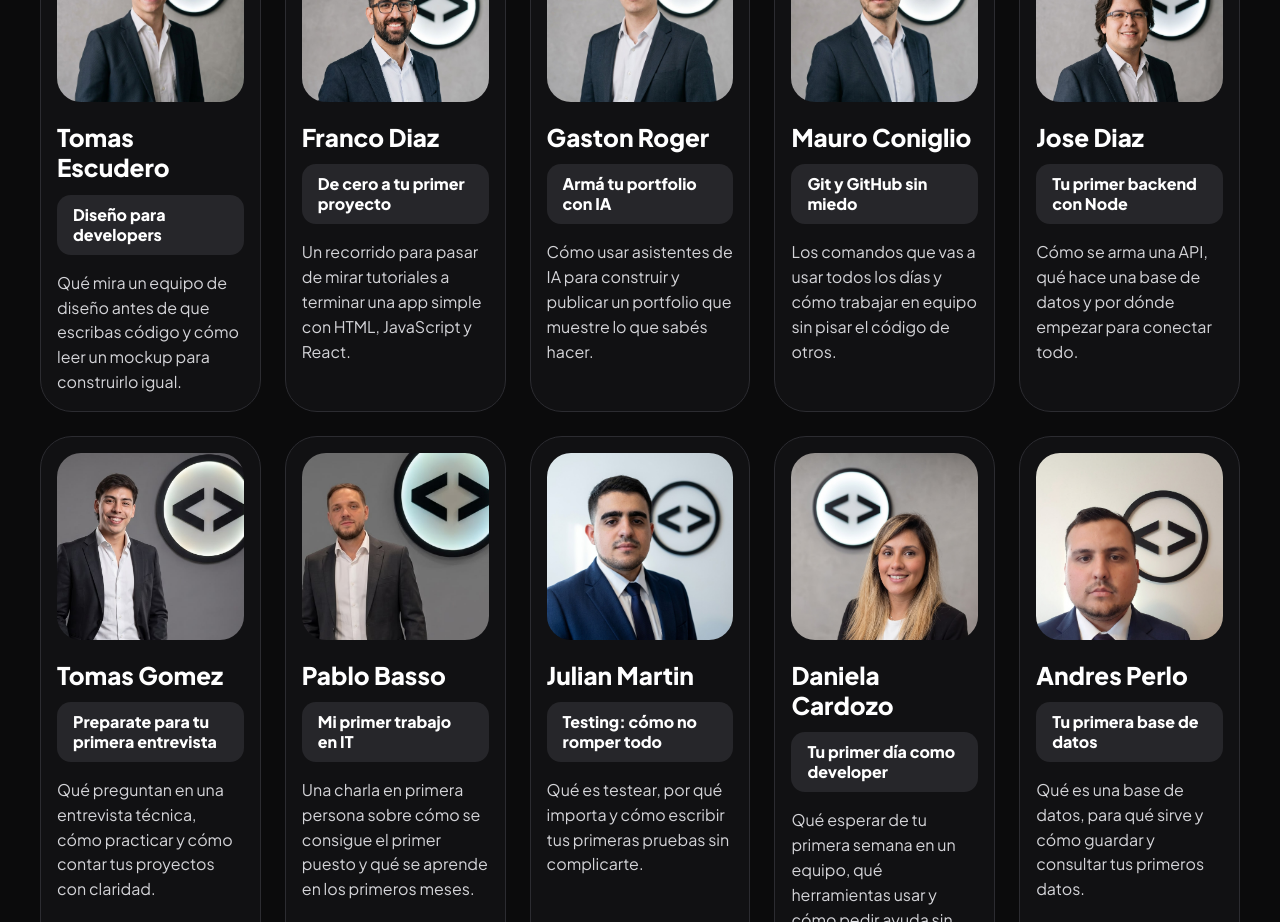
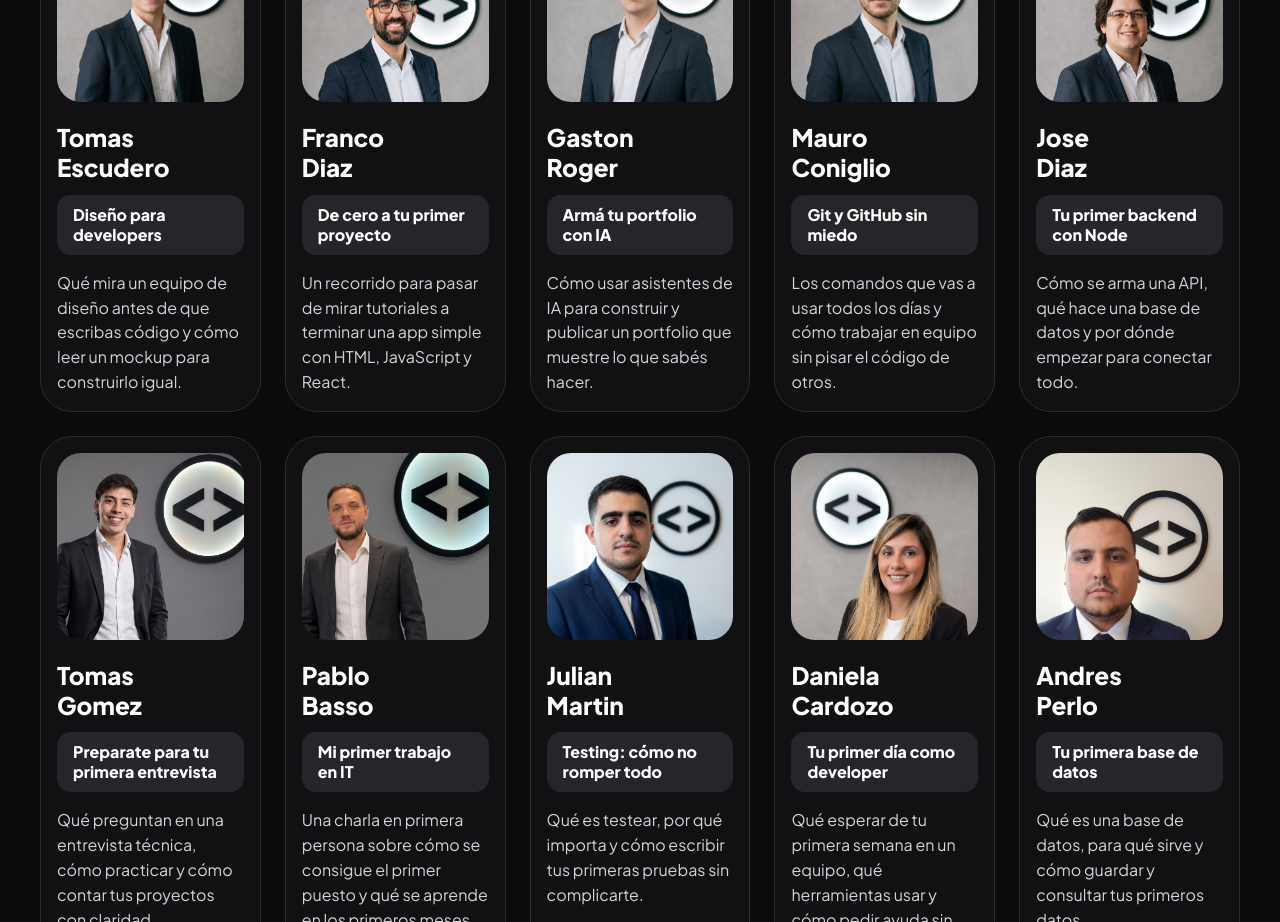
Before and after one commit to lioneldebortoli/WorkShopRC, a React (Vite) app: page / in a window 1280 px wide. Shown: the part 1260-2182 px from the top of the page. Built offline with nearby package versions, Linux system fonts and the light colour scheme.

Commit message:
style: muestra el apellido de los speakers debajo del nombre

```diff
--- a/src/components/Speakers.jsx
+++ b/src/components/Speakers.jsx
@@ -1,5 +1,5 @@
-import { useEffect, useRef, useState } from "react";
 import { Reveal } from "./Reveal";
+import { useEnPantalla } from "../hooks/useEnPantalla";
 import tomasEscudero from "../assets/speakers/speaker-01-tomas-escudero.jpg";
 import francoDiaz from "../assets/speakers/speaker-02-franco-diaz.jpeg";
 import gaston from "../assets/speakers/speaker-03-gaston.jpg";
@@ -13,7 +13,8 @@ import andresPerlo from "../assets/speakers/speaker-10-andres-perlo.jpeg";
 
 const SPEAKERS = [
   {
-    nombre: "Tomas Escudero",
+    nombre: "Tomas",
+    apellido: "Escudero",
     foto: tomasEscudero,
     hora: "21.00",
     charla: "Diseño para developers",
@@ -21,7 +22,8 @@ const SPEAKERS = [
       "Qué mira un equipo de diseño antes de que escribas código y cómo leer un mockup para construirlo igual.",
   },
   {
-    nombre: "Franco Diaz",
+    nombre: "Franco",
+    apellido: "Diaz",
     foto: francoDiaz,
     hora: "18.40",
     charla: "De cero a tu primer proyecto",
@@ -29,7 +31,8 @@ const SPEAKERS = [
       "Un recorrido para pasar de mirar tutoriales a terminar una app simple con HTML, JavaScript y React.",
   },
   {
-    nombre: "Gaston Roger",
+    nombre: "Gaston",
+    apellido: "Roger",
     foto: gaston,
     hora: "19.00",
     charla: "Armá tu portfolio con IA",
@@ -37,7 +40,8 @@ const SPEAKERS = [
       "Cómo usar asistentes de IA para construir y publicar un portfolio que muestre lo que sabés hacer.",
   },
   {
-    nombre: "Mauro Coniglio",
+    nombre: "Mauro",
+    apellido: "Coniglio",
     foto: mauro,
     hora: "19.20",
     charla: "Git y GitHub sin miedo",
@@ -45,7 +49,8 @@ const SPEAKERS = [
       "Los comandos que vas a usar todos los días y cómo trabajar en equipo sin pisar el código de otros.",
   },
   {
-    nombre: "Jose Diaz",
+    nombre: "Jose",
+    apellido: "Diaz",
     foto: joseDiaz,
     hora: "19.40",
     charla: "Tu primer backend con Node",
@@ -53,7 +58,8 @@ const SPEAKERS = [
       "Cómo se arma una API, qué hace una base de datos y por dónde empezar para conectar todo.",
   },
   {
-    nombre: "Tomas Gomez",
+    nombre: "Tomas",
+    apellido: "Gomez",
     foto: tomasGomez,
     hora: "20.00",
     charla: "Preparate para tu primera entrevista",
@@ -62,7 +68,8 @@ const SPEAKERS = [
       "Qué preguntan en una entrevista técnica, cómo practicar y cómo contar tus proyectos con claridad.",
   },
   {
-    nombre: "Pablo Basso",
+    nombre: "Pablo",
+    apellido: "Basso",
     foto: pabloBasso,
     hora: "20.20",
     charla: "Mi primer trabajo en IT",
@@ -71,7 +78,8 @@ const SPEAKERS = [
       "Una charla en primera persona sobre cómo se consigue el primer puesto y qué se aprende en los primeros meses.",
   },
   {
-    nombre: "Julian Martin",
+    nombre: "Julian",
+    apellido: "Martin",
     foto: julianMartin,
     hora: "20.40",
     charla: "Testing: cómo no romper todo",
@@ -79,7 +87,8 @@ const SPEAKERS = [
       "Qué es testear, por qué importa y cómo escribir tus primeras pruebas sin complicarte.",
   },
   {
-    nombre: "Daniela Cardozo",
+    nombre: "Daniela",
+    apellido: "Cardozo",
     foto: danielaCardozo,
     hora: "18.20",
     charla: "Tu primer día como developer",
@@ -87,7 +96,8 @@ const SPEAKERS = [
       "Qué esperar de tu primera semana en un equipo, qué herramientas usar y cómo pedir ayuda sin miedo.",
   },
   {
-    nombre: "Andres Perlo",
+    nombre: "Andres",
+    apellido: "Perlo",
     foto: andresPerlo,
     hora: "21.20",
     charla: "Tu primera base de datos",
@@ -99,22 +109,7 @@ const SPEAKERS = [
 const EASE = "ease-[cubic-bezier(0.22,0.8,0.3,1)]";
 
 const SpeakerCard = ({ speaker, indice }) => {
-  const ref = useRef(null);
-  const [visible, setVisible] = useState(false);
-
-  useEffect(() => {
-    const observer = new IntersectionObserver(
-      ([entrada]) => {
-        if (entrada.isIntersecting) {
-          setVisible(true);
-          observer.disconnect();
-        }
-      },
-      { threshold: 0.15 }
-    );
-    observer.observe(ref.current);
-    return () => observer.disconnect();
-  }, []);
+  const [ref, visible] = useEnPantalla();
 
   return (
     <li
@@ -131,7 +126,7 @@ const SpeakerCard = ({ speaker, indice }) => {
           <div className={`h-full w-full transition-transform duration-600 ${EASE} group-hover:scale-108`}>
             <img
               src={speaker.foto}
-              alt={`Foto de ${speaker.nombre}`}
+              alt={`Foto de ${speaker.nombre} ${speaker.apellido}`}
               loading="lazy"
               className={`h-full w-full object-cover object-top ${speaker.encuadre ?? ""}`}
             />
@@ -145,6 +140,7 @@ const SpeakerCard = ({ speaker, indice }) => {
         </div>
         <h3 className="mt-5 text-[clamp(20px,1.9vw,26px)] font-extrabold leading-tight">
           {speaker.nombre}
+          <span className="block">{speaker.apellido}</span>
         </h3>
         <p className="mt-3 rounded-[14px] bg-(--rc-surface-2) px-4 py-2.5 font-extrabold leading-tight transition-colors duration-300 group-hover:bg-(--rc-red)">
           {speaker.charla}
@@ -171,7 +167,7 @@ export const Speakers = () => {
 
       <ul className="-mx-6 mt-10 flex snap-x snap-mandatory gap-4 overflow-x-auto px-6 pb-3 [scrollbar-width:none] md:mx-0 md:grid md:grid-cols-3 md:gap-6 md:overflow-visible md:px-0 md:pb-0 lg:grid-cols-5">
         {SPEAKERS.map((speaker, i) => (
-          <SpeakerCard key={speaker.nombre} speaker={speaker} indice={i} />
+          <SpeakerCard key={`${speaker.nombre}-${speaker.apellido}`} speaker={speaker} indice={i} />
         ))}
       </ul>
     </section>
```
